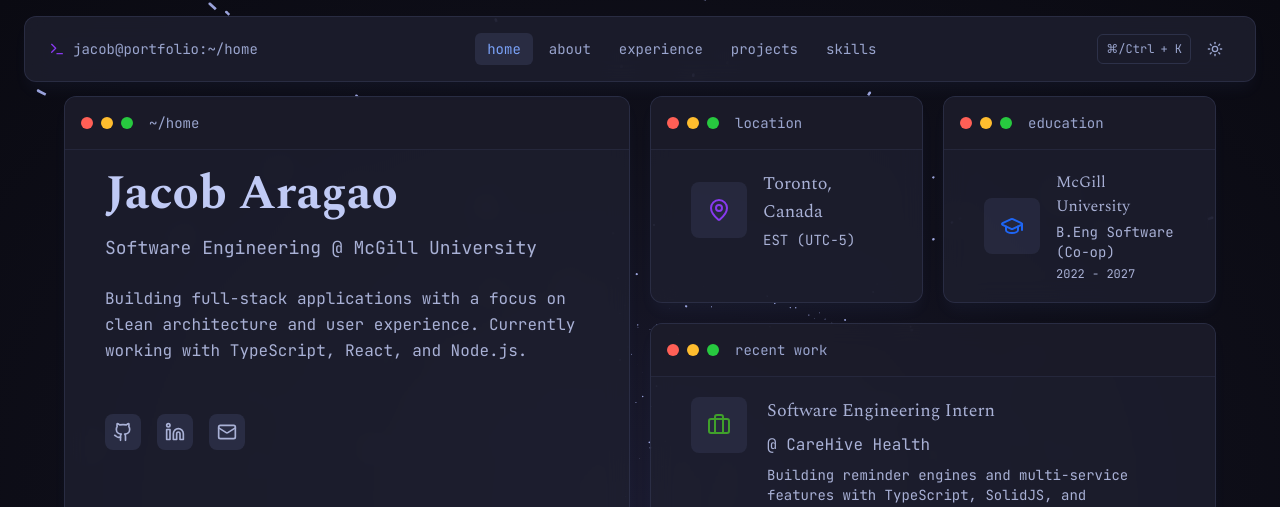
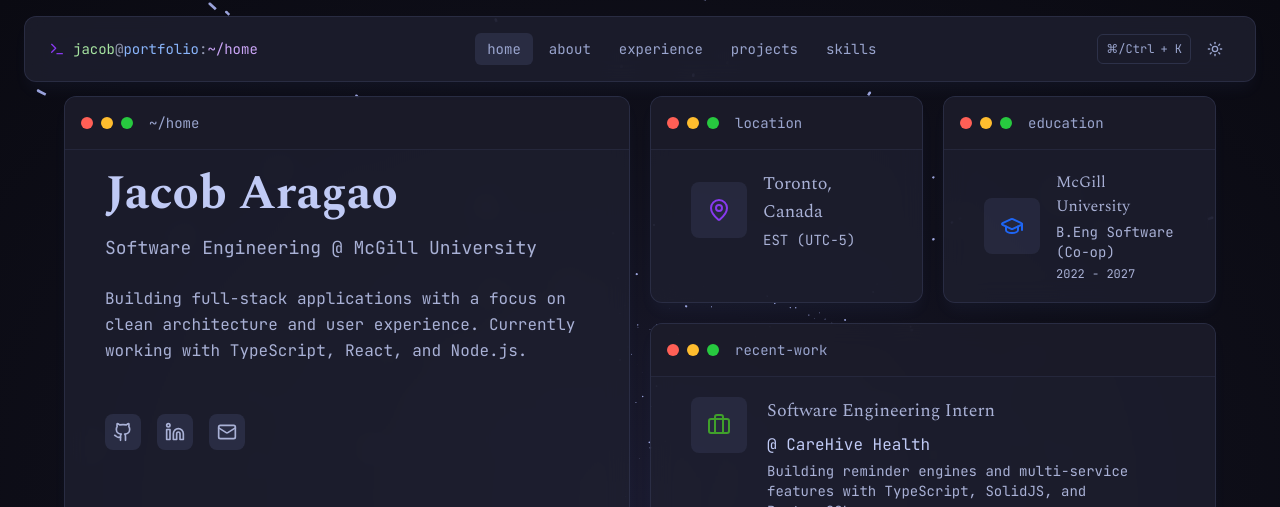
Before and after one commit to Jacoba91/jacob-portfolio, a React (Vite) app: page / in a window 1280 px wide. Shown: the top 507 px of the page. Built offline with nearby package versions, Linux system fonts and the light colour scheme.

Commit message:
Add company links and more dark mode fixes

```diff
--- a/src/components/layout/Navbar.tsx
+++ b/src/components/layout/Navbar.tsx
@@ -38,25 +38,32 @@
           border backdrop-blur-md dark:shadow-lg dark:shadow-mocha-mauve/10"
       >
         {/* Terminal Path */}
-        <div className="flex items-center gap-2">
+        <Link
+          to="/"
+          className="flex items-center gap-2 hover:opacity-80 transition-opacity"
+        >
           <Terminal className="w-4 h-4 dark:text-mocha-mauve text-latte-mauve" />
           <span className="font-mono text-sm">
-            <span className="dark:text-mocha-green text-latte-green">
+            <span className="terminal-path-segment dark:text-mocha-green text-latte-green">
               jacob
             </span>
-            <span className="dark:text-mocha-subtext0 text-bone-pencil">@</span>
-            <span className="dark:text-mocha-blue text-latte-blue">
+            <span className="terminal-path-segment dark:text-mocha-overlay2 text-bone-pencil">
+              @
+            </span>
+            <span className="terminal-path-segment dark:text-mocha-blue text-latte-blue">
               portfolio
             </span>
-            <span className="dark:text-mocha-subtext0 text-bone-pencil">:</span>
-            <span className="dark:text-mocha-mauve text-latte-mauve">
+            <span className="terminal-path-segment dark:text-mocha-overlay2 text-bone-pencil">
+              :
+            </span>
+            <span className="terminal-path-segment dark:text-mocha-mauve text-latte-mauve">
               {terminalPath}
             </span>
             <span className="cursor-blink dark:text-mocha-text text-bone-ink">
               _
             </span>
           </span>
-        </div>
+        </Link>
 
         {/* Navigation Links */}
         <div className="hidden md:flex items-center gap-1">
--- a/src/index.css
+++ b/src/index.css
@@ -279,10 +279,24 @@
   color: #b4befe;
 }
 
-/* Navbar dark mode styles */
-html.dark .nav-bar a,
-html.dark .nav-bar span {
+/* Navbar dark mode styles - only apply to nav links, not terminal path */
+html.dark .nav-bar > .hidden a,
+html.dark .nav-bar > .hidden span {
   color: #9aa5ce;
+}
+
+/* Terminal path colors - ensure these are not overridden */
+html.dark .nav-bar .terminal-path-segment.dark\:text-mocha-green {
+  color: #a6e3a1 !important;
+}
+html.dark .nav-bar .terminal-path-segment.dark\:text-mocha-blue {
+  color: #89b4fa !important;
+}
+html.dark .nav-bar .terminal-path-segment.dark\:text-mocha-mauve {
+  color: #cba6f7 !important;
+}
+html.dark .nav-bar .terminal-path-segment.dark\:text-mocha-overlay2 {
+  color: #9399b2 !important;
 }
 
 /* Keyboard shortcut button (Cmd+K / Ctrl+K) */
--- a/src/pages/ExperiencePage.tsx
+++ b/src/pages/ExperiencePage.tsx
@@ -18,6 +18,7 @@
     company: "CareHive Health",
     role: "Software Engineering Intern",
     period: "May 2025 - Aug 2025",
+    link: "https://carehive.com/",
     tech: [
       "TypeScript",
       "SolidJS",
@@ -39,6 +40,7 @@
     company: "Clearer.io",
     role: "Junior Software Engineer",
     period: "Sep 2024 - Apr 2025",
+    link: "https://www.clearer.io/",
     tech: ["React", "JavaScript", "Node.js", "PostgreSQL", "Redis", "AWS S3"],
     highlights: [
       "Worked on the Rich Returns Shopify app, implementing full-stack features using a CI/CD pipeline.",
@@ -51,6 +53,7 @@
     company: "Clearer.io",
     role: "Software Engineering Intern",
     period: "May 2024 - Aug 2024",
+    link: "https://www.clearer.io/",
     tech: ["React", "Node.js", "PostgreSQL", "AWS S3"],
     highlights: [
       "Developed a full-stack solution with a new API endpoint and controller to remove photo references from the front-end, database, and AWS S3.",
@@ -85,9 +88,20 @@
               <h3 className="font-serif text-lg dark:text-mocha-text text-bone-ink">
                 {experience.role}
               </h3>
-              <p className="font-mono text-sm dark:text-mocha-mauve text-latte-mauve">
-                @ {experience.company}
-              </p>
+              {experience.link ? (
+                <a
+                  href={experience.link}
+                  target="_blank"
+                  rel="noopener noreferrer"
+                  className="font-mono text-sm dark:text-mocha-subtext0 text-bone-pencil hover:underline"
+                >
+                  @ {experience.company}
+                </a>
+              ) : (
+                <p className="font-mono text-sm dark:text-mocha-subtext0 text-bone-pencil">
+                  @ {experience.company}
+                </p>
+              )}
             </div>
           </div>
           <div className="date-display flex items-center gap-2 text-sm dark:text-mocha-subtext0 text-bone-pencil shrink-0">
--- a/src/pages/HomePage.tsx
+++ b/src/pages/HomePage.tsx
@@ -116,7 +116,7 @@
       </BentoCard>
 
       {/* Current Role Card */}
-      <BentoCard title="recent work" colSpan={2} delay={0.2}>
+      <BentoCard title="recent-work" colSpan={2} delay={0.2}>
         <div className="flex items-start gap-5">
           <div className="icon-container p-4 rounded-lg dark:bg-mocha-surface0 bg-bone-cream">
             <Briefcase className="w-6 h-6 dark:text-mocha-green text-latte-green" />
@@ -125,9 +125,14 @@
             <p className="font-serif text-lg dark:text-mocha-text text-bone-ink">
               Software Engineering Intern
             </p>
-            <p className="dark:text-mocha-mauve text-latte-mauve font-mono">
+            <a
+              href="https://carehive.com/"
+              target="_blank"
+              rel="noopener noreferrer"
+              className="dark:text-mocha-subtext0 text-bone-pencil font-mono hover:underline"
+            >
               @ CareHive Health
-            </p>
+            </a>
             <p className="text-sm dark:text-mocha-subtext0 text-bone-pencil mt-1">
               Building reminder engines and multi-service features with
               TypeScript, SolidJS, and PostgreSQL.
```
